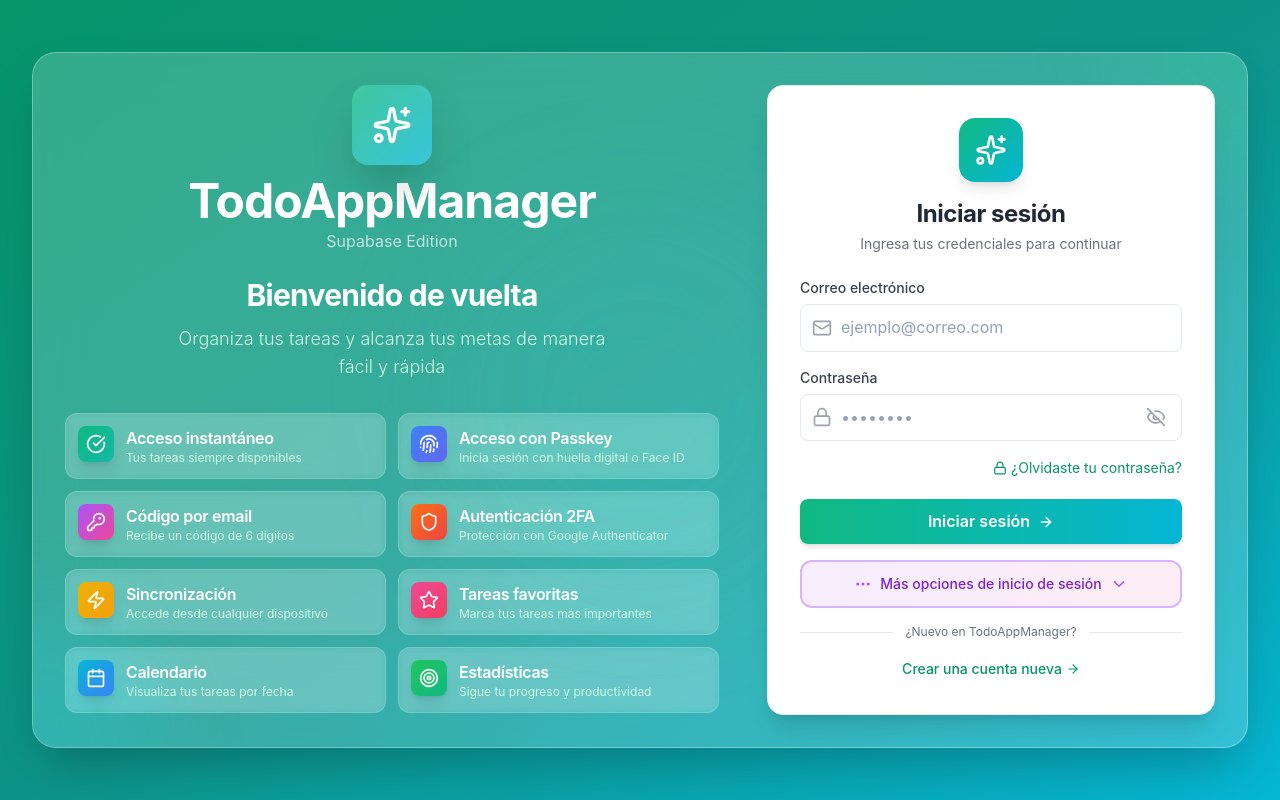
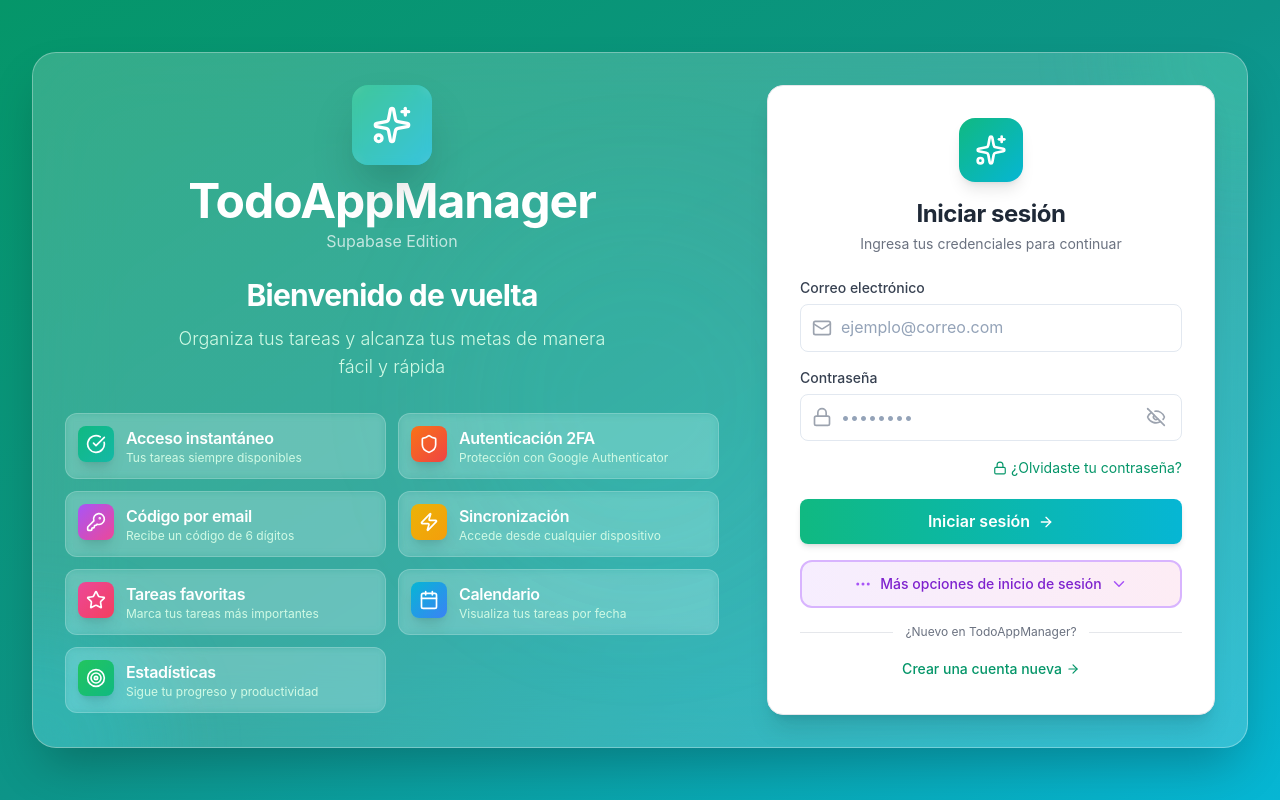
Before and after one commit to JosePablo1996/TODO_APP_Manager, a React (Vite) app: page /login in a window 1280 px wide. Built offline with nearby package versions, Linux system fonts and the light colour scheme.

Commit message:
Fix: OTP y 2FA visibles en web, Passkey solo en localhost

```diff
--- a/src/auth/LoginPage.tsx
+++ b/src/auth/LoginPage.tsx
@@ -65,7 +65,7 @@
   const [selectedAlternativeMethod, setSelectedAlternativeMethod] = useState<'none' | 'passkey'>('none');
   const [passwordValue, setPasswordValue] = useState('');
 
-  // ✅ Detectar si es desarrollo local
+  // ✅ Detectar si es desarrollo local (solo Passkey necesita localhost)
   const isLocalhost = window.location.hostname === 'localhost' ||
                       window.location.hostname === '127.0.0.1' ||
                       window.location.hostname.includes('192.168.');
@@ -277,9 +277,8 @@
 
   const benefits = [
     { icon: <CheckCircle size={20} />, title: 'Acceso instantáneo', desc: 'Tus tareas siempre disponibles', color: 'from-emerald-500 to-teal-500' },
-    { icon: <Fingerprint size={20} />, title: 'Acceso con Passkey', desc: 'Inicia sesión con huella digital o Face ID', color: 'from-blue-500 to-indigo-500' },
+    { icon: <Shield size={20} />, title: 'Autenticación 2FA', desc: 'Protección con Google Authenticator', color: 'from-orange-500 to-red-500' },
     { icon: <KeyRound size={20} />, title: 'Código por email', desc: 'Recibe un código de 6 dígitos', color: 'from-purple-500 to-pink-500' },
-    { icon: <Shield size={20} />, title: 'Autenticación 2FA', desc: 'Protección con Google Authenticator', color: 'from-orange-500 to-red-500' },
     { icon: <Zap size={20} />, title: 'Sincronización', desc: 'Accede desde cualquier dispositivo', color: 'from-yellow-500 to-amber-500' },
     { icon: <Star size={20} />, title: 'Tareas favoritas', desc: 'Marca tus tareas más importantes', color: 'from-pink-500 to-rose-500' },
     { icon: <Calendar size={20} />, title: 'Calendario', desc: 'Visualiza tus tareas por fecha', color: 'from-cyan-500 to-blue-500' },
@@ -548,8 +547,7 @@
                       )}
                     </motion.button>
 
-                    {/* ✅ Botón "Más opciones" - SOLO EN LOCALHOST */}
-                    {isLocalhost && (
+                    {/* ✅ Botón "Más opciones" - SIEMPRE VISIBLE (OTP + Passkey solo en localhost) */}
                     <div className="relative">
                       <motion.button
                         type="button"
@@ -567,7 +565,6 @@
                         {showAlternativeMethods ? <ChevronUp size={18} className="text-white" /> : <ChevronDown size={18} className="text-purple-500" />}
                       </motion.button>
                     </div>
-                    )}
 
                     <div className="relative my-4">
                       <div className="absolute inset-0 flex items-center">
@@ -588,9 +585,8 @@
                   {/* ✅ FIN DEL FORMULARIO DE LOGIN */}
 
                   {/* ============================================ */}
-                  {/* ✅ DROPDOWN DE MÉTODOS ALTERNATIVOS - SOLO EN LOCALHOST */}
+                  {/* ✅ DROPDOWN DE MÉTODOS ALTERNATIVOS - SIEMPRE VISIBLE */}
                   {/* ============================================ */}
-                  {isLocalhost && (
                   <AnimatePresence>
                     {showAlternativeMethods && (
                       <motion.div
@@ -603,7 +599,8 @@
                         <div className="p-4 bg-gradient-to-br from-purple-50 to-pink-50 dark:from-purple-900/20 dark:to-pink-900/20 rounded-xl border-2 border-purple-200 dark:border-purple-700 space-y-3">
                           <p className="text-xs text-center text-purple-600 dark:text-purple-400 font-medium mb-1">Selecciona un método alternativo</p>
 
-                            {/* ✅ Botón Passkey */}
+                          {/* ✅ Passkey - SOLO EN LOCALHOST */}
+                          {isLocalhost && (
                             <motion.button
                               type="button"
                               whileHover={{ scale: 1.02 }}
@@ -624,8 +621,9 @@
                               </div>
                               {selectedAlternativeMethod === 'passkey' && <CheckCircle size={18} className="text-white" />}
                             </motion.button>
+                          )}
 
-                            {/* ✅ Botón OTP */}
+                          {/* ✅ OTP - SIEMPRE VISIBLE */}
                           <motion.button
                             type="button"
                             whileHover={{ scale: 1.02 }}
@@ -643,7 +641,8 @@
                             <ArrowRight size={16} className="text-emerald-500" />
                           </motion.button>
 
-                            {/* ✅ Passkey (si se selecciona) */}
+                          {/* ✅ Passkey (si se selecciona) - SOLO EN LOCALHOST */}
+                          {isLocalhost && (
                             <AnimatePresence>
                               {selectedAlternativeMethod === 'passkey' && (
                                 <motion.div initial={{ opacity: 0, height: 0 }} animate={{ opacity: 1, height: 'auto' }} exit={{ opacity: 0, height: 0 }} className="pt-3">
@@ -653,11 +652,11 @@
                                 </motion.div>
                               )}
                             </AnimatePresence>
+                          )}
                         </div>
                       </motion.div>
                     )}
                   </AnimatePresence>
-                  )}
 
                 </div>
               </motion.div>
```
Lines whose indentation alone changed are shown as unchanged.
